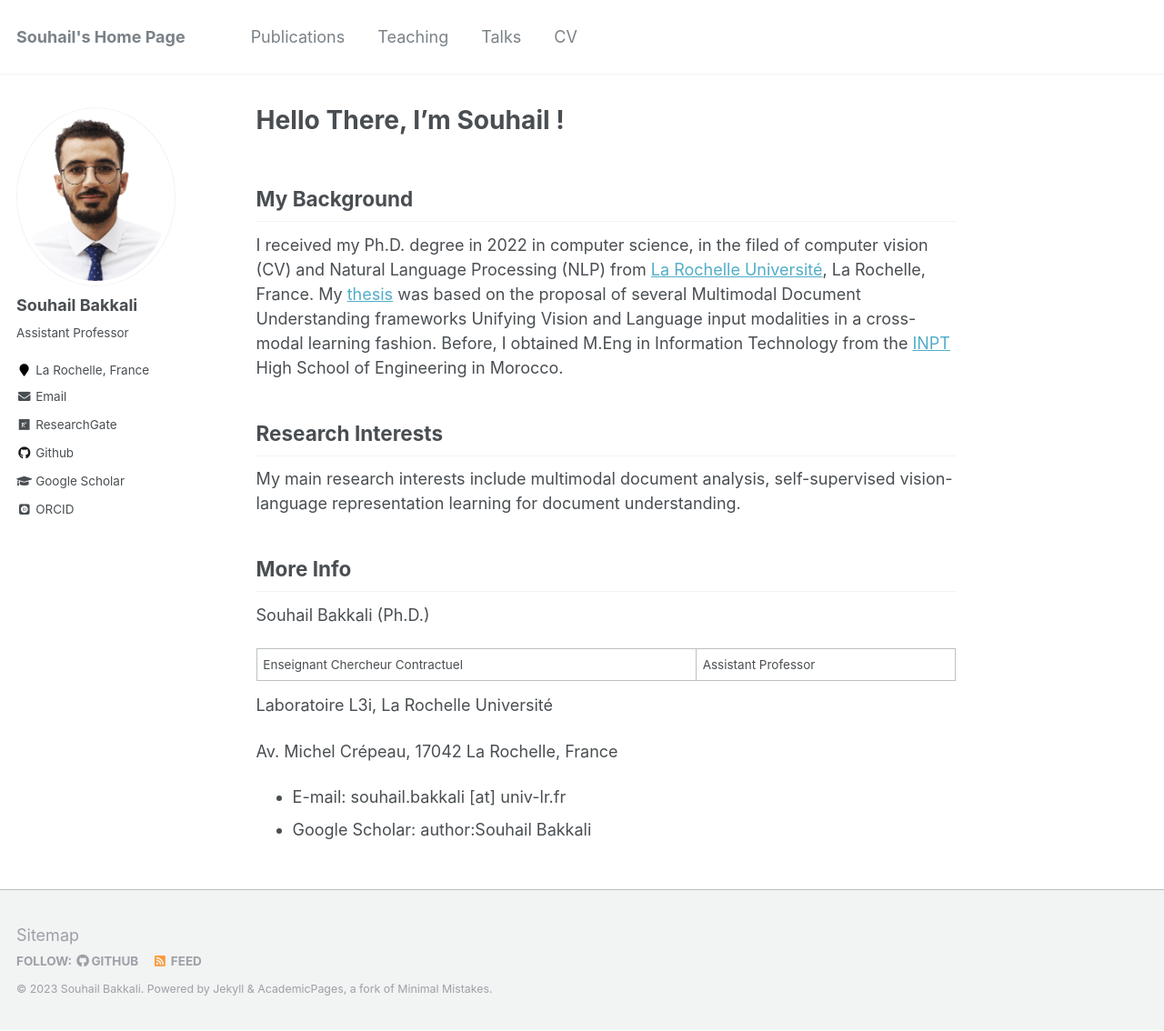
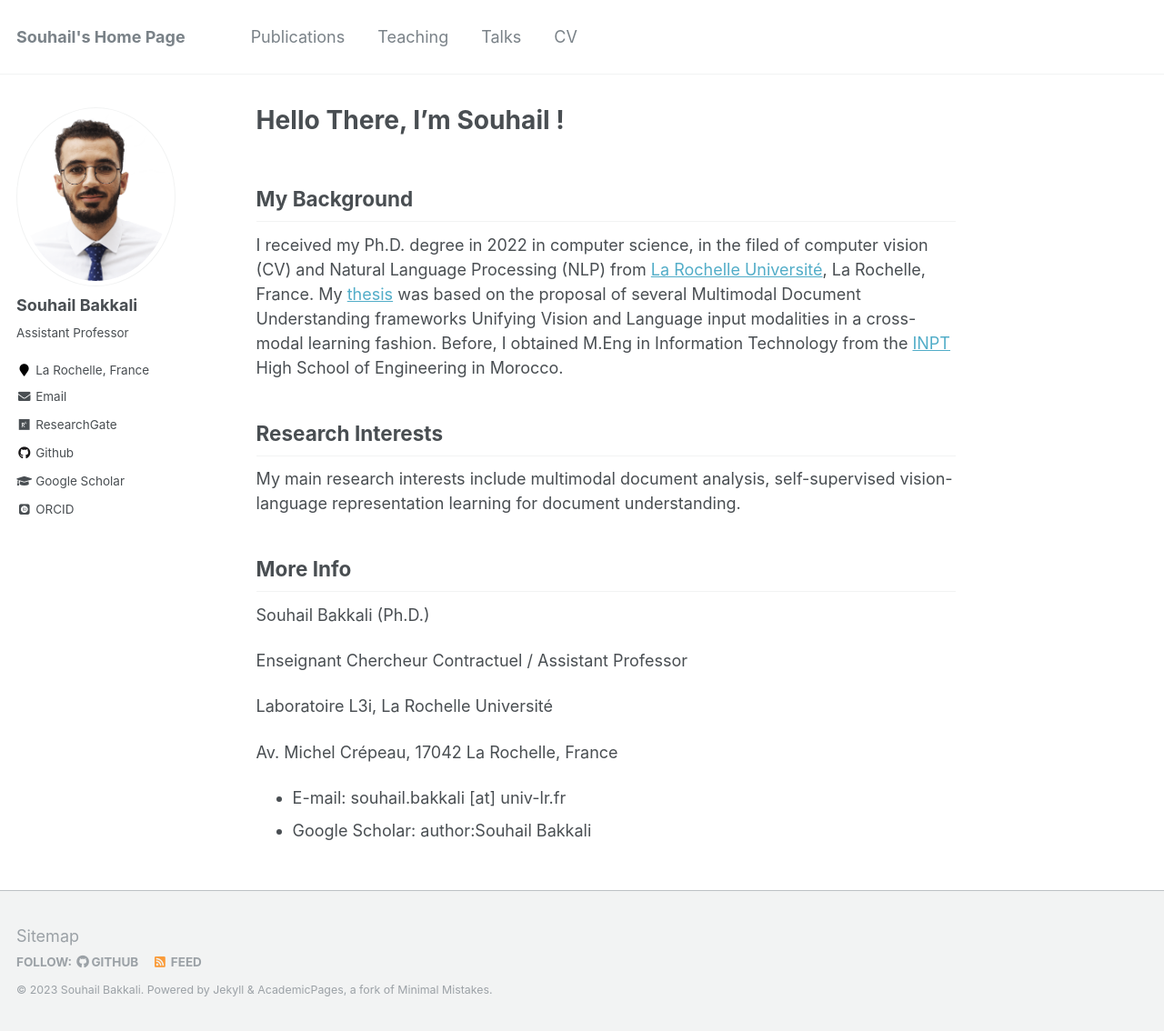
Before and after one commit to Sbakkalii/Sbakkalii.github.io, a Jekyll site: the page built from _pages/about.md, in a window 1280 px wide and 1134 px high. Shown: the whole window at 91% size. Built offline with Jekyll 4.4.1, drawn with Linux system fonts in a browser that asks for light colours; some web fonts are replaced.

```diff
--- a/_pages/about.md
+++ b/_pages/about.md
@@ -21,7 +21,7 @@ More Info
 ------
 Souhail Bakkali (Ph.D.)
 
-Enseignant Chercheur Contractuel | Assistant Professor
+Enseignant Chercheur Contractuel / Assistant Professor
 
 Laboratoire L3i, La Rochelle Université
 
```
